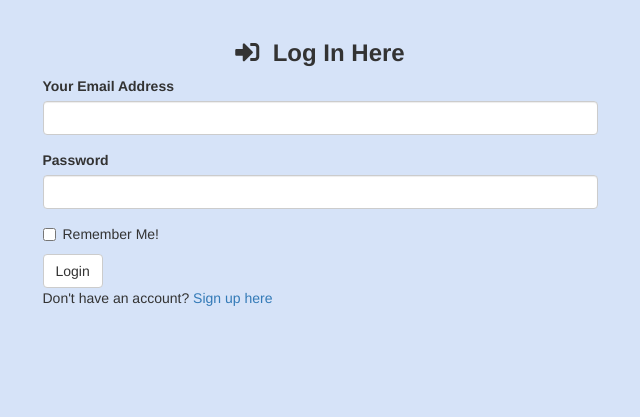
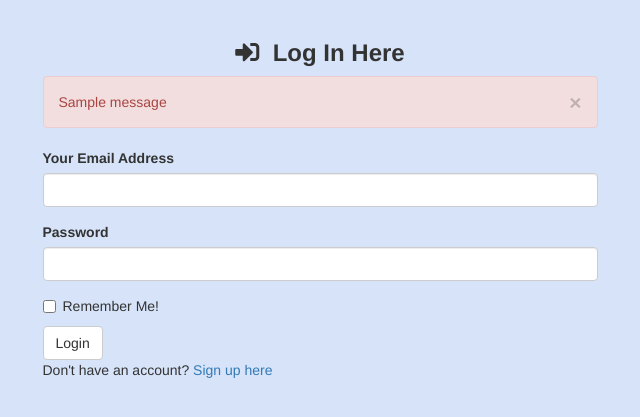
Before and after one commit to ngetichnicholas/Personal-Blog, a Flask app: page /login in a window 1280 px wide. Shown: the part 64-481 px from the top of the page, without its empty margins (320-960 px from the left). Run offline with Flask 2, Linux system fonts and the light colour scheme; tables that the repository leaves empty hold one stand-in row (values such as "Sample post"); one stand-in notice (Sample message) is shown; some libraries are stand-ins or nearby versions.

Commit message:
Production

```diff
--- a/app/auth/views.py
+++ b/app/auth/views.py
@@ -1,4 +1,4 @@
-from flask import render_template,url_for,redirect,request
+from flask import render_template,url_for,flash,redirect,request
 from . import auth
 from flask_login import login_user,login_required,logout_user
 from .forms import RegForm,LoginForm
@@ -14,6 +14,8 @@ def login():
     if user != None and user.verify_password(form.password.data):
       login_user(user,form.remember.data)
       return redirect(request.args.get('next') or url_for('main.index'))
+    flash('Invalid username or Password')
+
   return render_template('auth/login.html', loginform = form)
 
 @auth.route('/logout')
--- a/app/templates/auth/login.html
+++ b/app/templates/auth/login.html
@@ -19,6 +19,12 @@
     <div class="col-md-6" id="login">
       <h3 class="text-center"><i class="fas fa-sign-in-alt text-center"></i>&nbsp; <strong class="text-center">Log In
           Here</strong></h3>
+          {% for message in get_flashed_messages() %}
+          <div class="alert alert-danger">
+            <button type="button" class="close" data-dismiss="alert">&times;</button>
+            {{ message }}
+          </div>
+          {% endfor %}
       {{wtf.quick_form(loginform)}}
       <p> Don't have an account? <a id="sign" href="{{url_for('auth.signup')}}">Sign up here</a></p>
     </div>
```
